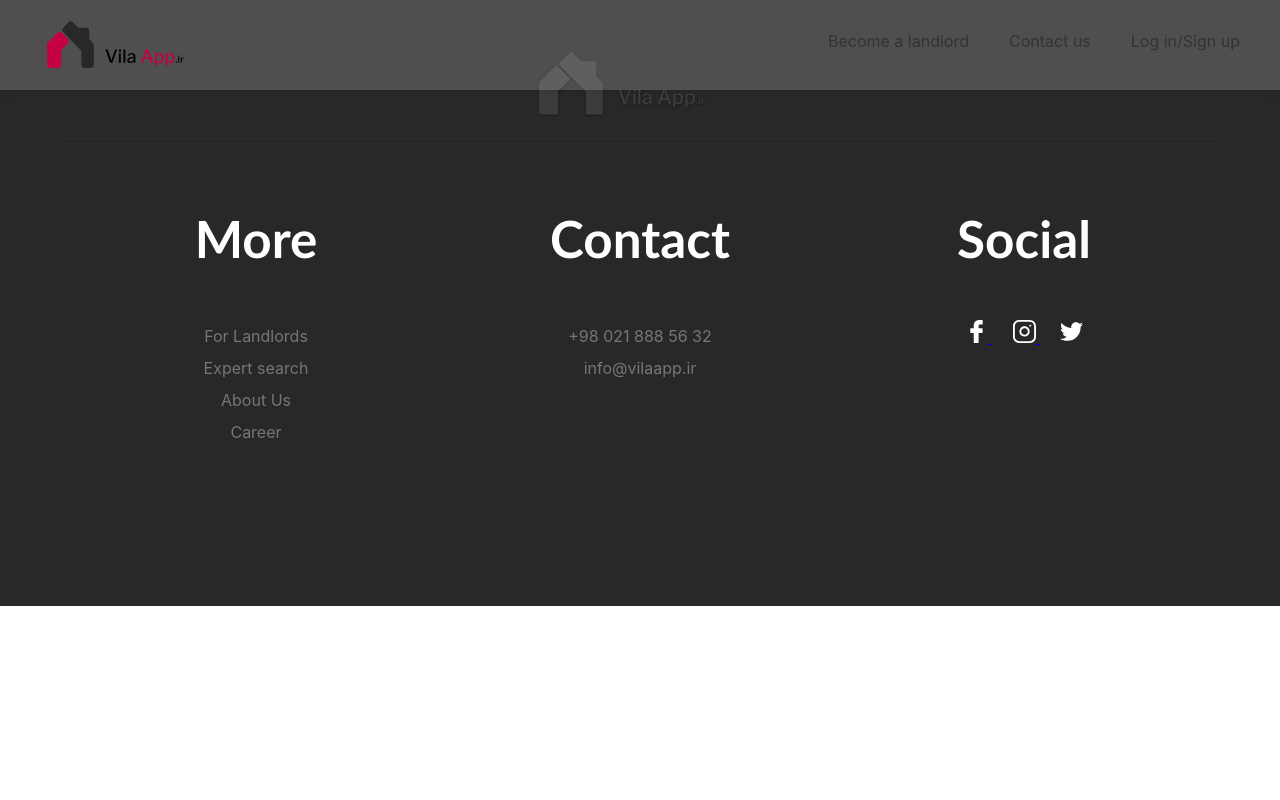
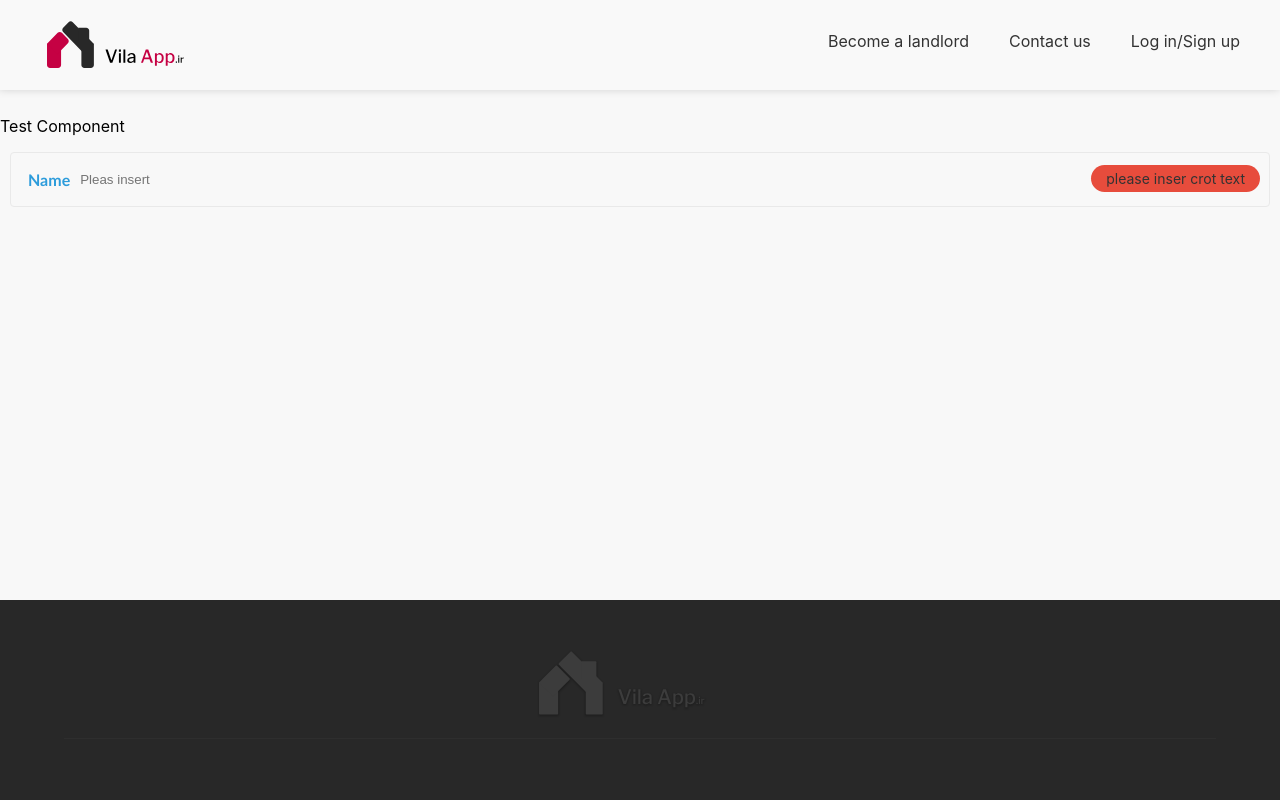
Before and after one commit to arasico/vilaapp, a React (Create React App) app: page /test in a window 1280 px wide. Shown: the top 800 px of the page. Built offline with nearby package versions, Linux system fonts and the light colour scheme.

Commit message:
text input compnent is fixed

```diff
--- /dev/null
+++ b/src/en/components/createLandLoard/inputGroup.js
@@ -0,0 +1,48 @@
+import React from 'react'
+ import './style.css';
+
+
+
+const TextFieldGroup = (
+  {
+    label,
+    value,
+    placeholder,
+    keyboard,
+    onChangeText,
+    onChange,
+    error,
+    secureTextEntry,
+    multiline,
+    maxLength,
+    style,
+    editable,
+    labelStyle,
+    fontSize,
+    ...props
+  } = { labelStyle: null, fontSize: 20},
+) => (
+
+  <div {...props} className="txt-input-container">
+    {label && <span className="lbl-text-input"  >{label}</span>}
+    <input
+       className="txt-input"
+      value={value}
+      placeholder={placeholder}
+      keyboardType={keyboard}
+      placeholderTextColor="rgba(35, 36, 42, 0.3)"
+      onChangeText={onChangeText}
+      onChange={onChange}
+      secureTextEntry={secureTextEntry}
+      multiline={multiline}
+      maxLength={maxLength}
+      editable={editable}
+      underlineColorAndroid="transparent"
+      autoCapitalize="none"
+    />
+    {error && <span className="error-txt-input" >{error}</span>}
+  </div>
+
+)
+
+export default TextFieldGroup
--- /dev/null
+++ b/src/en/components/createLandLoard/style.css
@@ -0,0 +1,46 @@
+.txt-input-container{
+    display: flex;
+    border: 1px solid #E9E9E9;
+    border-radius: 4px;
+    flex-direction: row;
+    padding: 12px;
+    margin: 10px;
+
+}
+
+
+.lbl-text-input{
+   color: #2D9CDB;
+   font-size: 16px;
+   font-family: 'Gill Sans', 'Gill Sans MT', Calibri, 'Trebuchet MS', sans-serif;
+   padding: 5px;
+   font-weight: 700;
+
+}
+
+.txt-input{
+    border: 0;
+    background-color: transparent;
+    width: 100%;
+    border: 0;
+    box-sizing: border-box;
+    padding: 5px;
+
+}
+
+.txt-input:focus {
+    outline: none;
+    border: none;
+}
+
+.error-txt-input{
+    background-color: #E74C3C;
+    position: absolute;
+    float: right;
+    right: 0;
+    margin-right: 20px;
+    border-radius: 20px;
+    padding: 5px 15px;
+    font-size: 14px;
+    color: #333;
+}
--- a/src/en/container/create/create.js
+++ b/src/en/container/create/create.js
@@ -9,6 +9,9 @@ import Pin from '../../../assets/icons/pin.svg';
 import arrow from '../../../assets/icons/arrow-down.svg'
 import Magnifier from '../../../assets/icons/magnifier.svg'
 import ArrowRight from '../../../assets/icons/arrow-right-light.svg'
+
+import InputTextFild from '../../components/createLandLoard/inputGroup';
+
 
 
 class CreateComponent extends Component {
@@ -139,7 +142,15 @@ class CreateComponent extends Component {
 
 
                     </div>
-                    <div id="tabTwo" className="basic-tab city"><p>info</p></div>
+
+
+
+                    <div id="tabTwo" className="basic-tab city">
+                    <InputTextFild
+                        label="sdsdsd"
+                        placeholder="ssdsdsd"
+                    />
+                    </div>
                     <div id="tabThree" className="basic-tab city"><p>images</p></div>
 
                </div>
--- /dev/null
+++ b/src/en/container/testComponent/style.css
@@ -0,0 +1,7 @@
+.test-container{
+    width: 100%;
+    height: 500px;
+    background-color: #f8f8f8;
+    padding-top: 100px;
+
+}
--- /dev/null
+++ b/src/en/container/testComponent/test.js
@@ -0,0 +1,32 @@
+import React,{Component} from 'react';
+
+import  './style.css';
+
+import TextInput from '../../components/createLandLoard/inputGroup';
+
+
+
+
+
+class TestComponent extends Component {
+    constructor(props) {
+        super(props);
+        this.state = {  }
+    }
+    render() {
+        return (
+            <div className="test-container">
+                    <p>Test Component</p>
+
+                    <TextInput
+                        label="Name"
+                        placeholder="Pleas insert"
+                        error="please inser crot text"
+                    />
+
+            </div>
+        );
+    }
+}
+
+export default TestComponent;
--- a/src/router.js
+++ b/src/router.js
@@ -9,6 +9,9 @@ import Index from './en/container/index'
 import Landlord from './en/container/landlord/landloard'
 import FooterComponent from './en/components/footer/footer'
 import Create from './en/container/create/create'
+
+
+import TestComponent from './en/container/testComponent/test'
 
 
 
@@ -50,6 +53,9 @@ class RouterComponent extends Component {
                     <Route exact init path="/create" component={Create} />
 
 
+                    <Route exact init path="/test" component={TestComponent} />
+
+
 
               </Switch>
               <FooterComponent />
```
